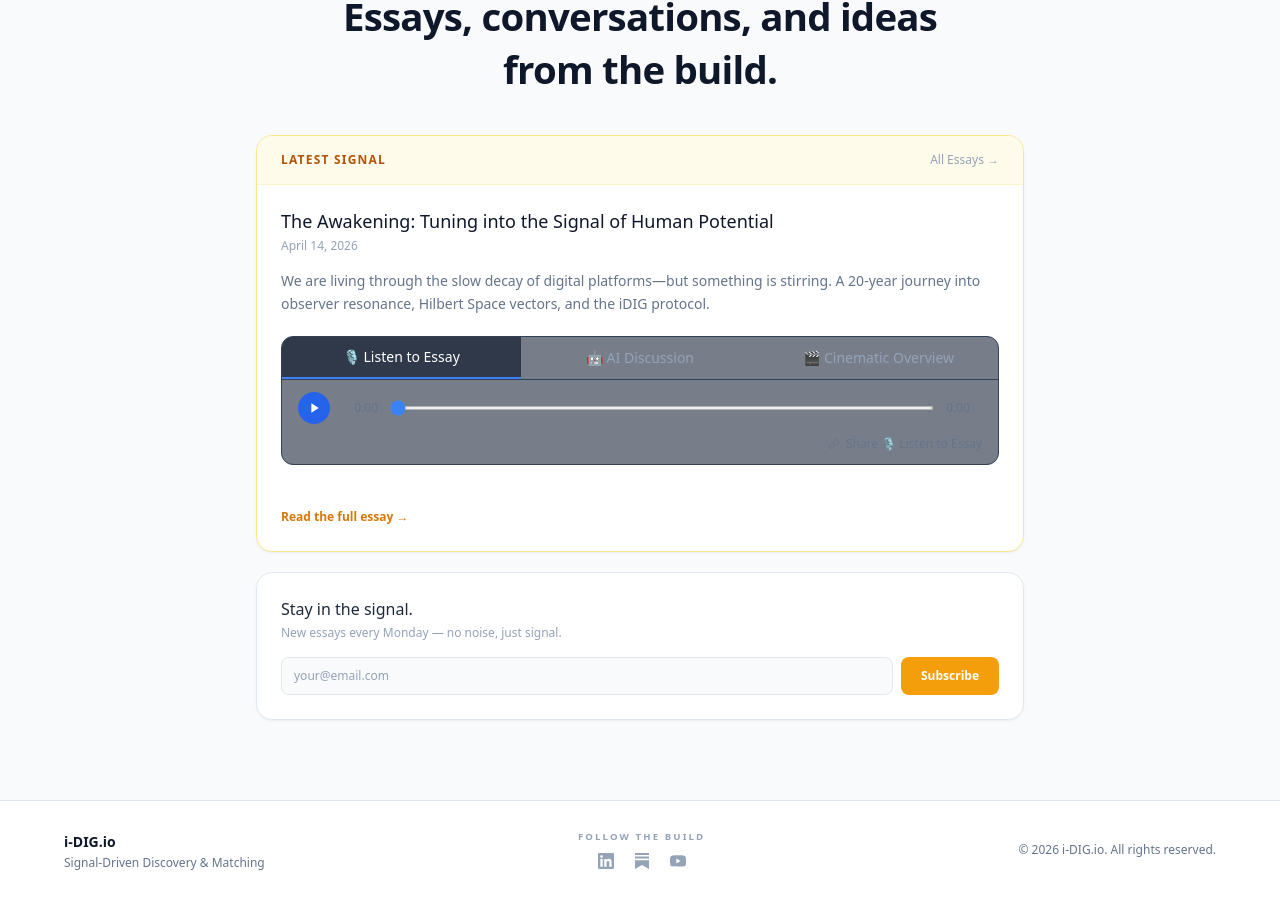
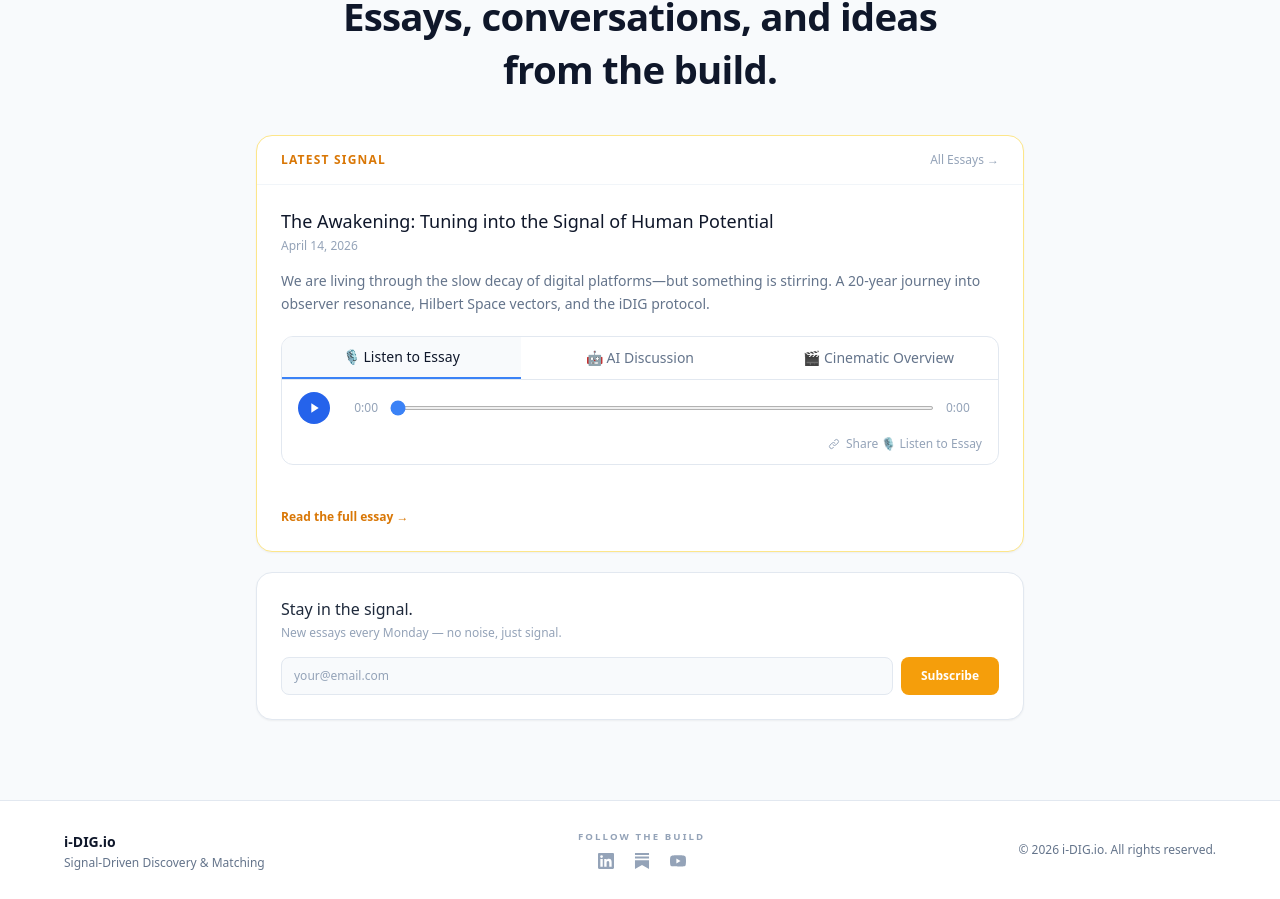
Before and after one commit to theresonantbuilder/idig_website, a React (Vite) app: page / in a window 1280 px wide. Shown: the part 2109-3008 px from the top of the page. Built offline with nearby package versions, Linux system fonts and the light colour scheme.

Commit message:
Fixed resonant builders latest signal card styling and added light variant to post card component.

```diff
--- a/src/components/MediaPlayer.tsx
+++ b/src/components/MediaPlayer.tsx
@@ -9,6 +9,7 @@ interface Props {
   discussionLabel?: string;
   videoUrl?: string;
   videoLabel?: string;
+  light?: boolean;
 }
 
 function PlayIcon() {
@@ -43,7 +44,7 @@ function formatTime(s: number) {
   return `${m}:${sec.toString().padStart(2, '0')}`;
 }
 
-export default function MediaPlayer({ audioUrl, audioLabel, discussionUrl, discussionLabel, videoUrl, videoLabel }: Props) {
+export default function MediaPlayer({ audioUrl, audioLabel, discussionUrl, discussionLabel, videoUrl, videoLabel, light = false }: Props) {
   const availableTracks: Track[] = [
     ...(audioUrl      ? (['essay']      as Track[]) : []),
     ...(discussionUrl ? (['discussion'] as Track[]) : []),
@@ -109,19 +110,23 @@ export default function MediaPlayer({ audioUrl, audioLabel, discussionUrl, discu
   const activeAudioUrl = track === 'essay' ? audioUrl : track === 'discussion' ? discussionUrl : undefined;
 
   return (
-    <div className="mb-8 bg-slate-800/60 border border-slate-700 rounded-xl overflow-hidden">
+    <div className={`mb-8 rounded-xl overflow-hidden ${light ? 'bg-white border border-slate-200' : 'bg-slate-800/60 border border-slate-700'}`}>
 
       {/* Track tabs — only when multiple tracks exist */}
       {showTabs && (
-        <div className="flex border-b border-slate-700">
+        <div className={`flex border-b ${light ? 'border-slate-200' : 'border-slate-700'}`}>
           {availableTracks.map(t => (
             <button
               key={t}
               onClick={() => switchTrack(t)}
               className={`flex-1 py-2.5 text-sm font-medium transition ${
                 track === t
-                  ? 'text-white border-b-2 border-blue-500 bg-slate-800/80'
-                  : 'text-slate-400 hover:text-slate-200'
+                  ? light
+                    ? 'text-slate-900 border-b-2 border-blue-500 bg-slate-50'
+                    : 'text-white border-b-2 border-blue-500 bg-slate-800/80'
+                  : light
+                    ? 'text-slate-500 hover:text-slate-800'
+                    : 'text-slate-400 hover:text-slate-200'
               }`}
             >
               {tabLabel[t]}
@@ -146,7 +151,7 @@ export default function MediaPlayer({ audioUrl, audioLabel, discussionUrl, discu
 
           {/* Label when only one track */}
           {!showTabs && (
-            <span className="text-xs font-medium text-slate-400 shrink-0">
+            <span className={`text-xs font-medium shrink-0 ${light ? 'text-slate-500' : 'text-slate-400'}`}>
               {tabLabel[track]}
             </span>
           )}
@@ -160,7 +165,7 @@ export default function MediaPlayer({ audioUrl, audioLabel, discussionUrl, discu
           </button>
 
           {/* Current time */}
-          <span className="text-xs text-slate-500 tabular-nums shrink-0 w-9 text-right">
+          <span className={`text-xs tabular-nums shrink-0 w-9 text-right ${light ? 'text-slate-400' : 'text-slate-500'}`}>
             {formatTime(currentTime)}
           </span>
 
@@ -180,7 +185,7 @@ export default function MediaPlayer({ audioUrl, audioLabel, discussionUrl, discu
           />
 
           {/* Duration */}
-          <span className="text-xs text-slate-500 tabular-nums shrink-0 w-9">
+          <span className={`text-xs tabular-nums shrink-0 w-9 ${light ? 'text-slate-400' : 'text-slate-500'}`}>
             {formatTime(duration)}
           </span>
         </div>
@@ -188,14 +193,14 @@ export default function MediaPlayer({ audioUrl, audioLabel, discussionUrl, discu
 
       {/* Model attribution subtitle */}
       {trackSubtitle[track] && (
-        <p className="px-4 pt-0.5 pb-1 text-xs text-slate-500 italic">{trackSubtitle[track]}</p>
+        <p className={`px-4 pt-0.5 pb-1 text-xs italic ${light ? 'text-slate-400' : 'text-slate-500'}`}>{trackSubtitle[track]}</p>
       )}
 
       {/* Per-track share link */}
       <div className="px-4 pb-3 flex justify-end">
         <button
           onClick={copyTrackLink}
-          className="flex items-center gap-1.5 text-xs text-slate-500 hover:text-slate-300 transition"
+          className={`flex items-center gap-1.5 text-xs transition ${light ? 'text-slate-400 hover:text-slate-600' : 'text-slate-500 hover:text-slate-300'}`}
         >
           <LinkIcon />
           {trackCopied ? 'Link copied!' : `Share ${tabLabel[track]}`}
--- a/src/pages/HomeSignalDriven.tsx
+++ b/src/pages/HomeSignalDriven.tsx
@@ -229,8 +229,8 @@ export default function HomeSignalDriven() {
 
             {/* Latest post card */}
             <div className="bg-white border border-amber-200 rounded-2xl overflow-hidden mb-5 shadow-sm">
-              <div className="flex items-center justify-between px-6 py-4 border-b border-amber-100 bg-amber-50">
-                <span className="text-amber-700 text-xs font-bold uppercase tracking-widest">Latest Signal</span>
+              <div className="flex items-center justify-between px-6 py-4 border-b border-slate-100">
+                <span className="text-amber-600 text-xs font-bold uppercase tracking-widest">Latest Signal</span>
                 <button onClick={() => navigate('/theresonantbuilders')}
                   className="text-xs text-slate-400 hover:text-amber-600 transition">
                   All Essays →
@@ -246,6 +246,7 @@ export default function HomeSignalDriven() {
                     audioUrl={latestPost.audioUrl}          audioLabel={latestPost.audioLabel}
                     discussionUrl={latestPost.discussionUrl} discussionLabel={latestPost.discussionLabel}
                     videoUrl={latestPost.videoUrl}           videoLabel={latestPost.videoLabel}
+                    light
                   />
                   <button
                     onClick={() => navigate(`/theresonantbuilders/${latestPost.slug}`)}
```
